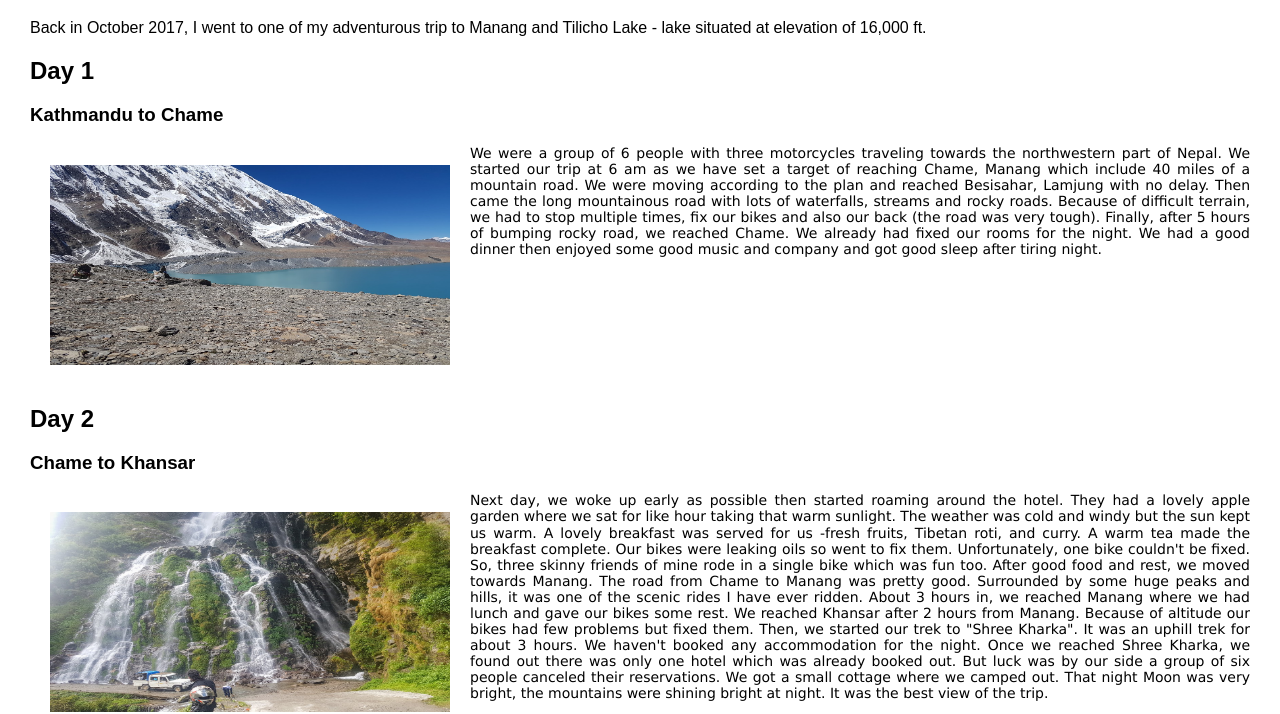
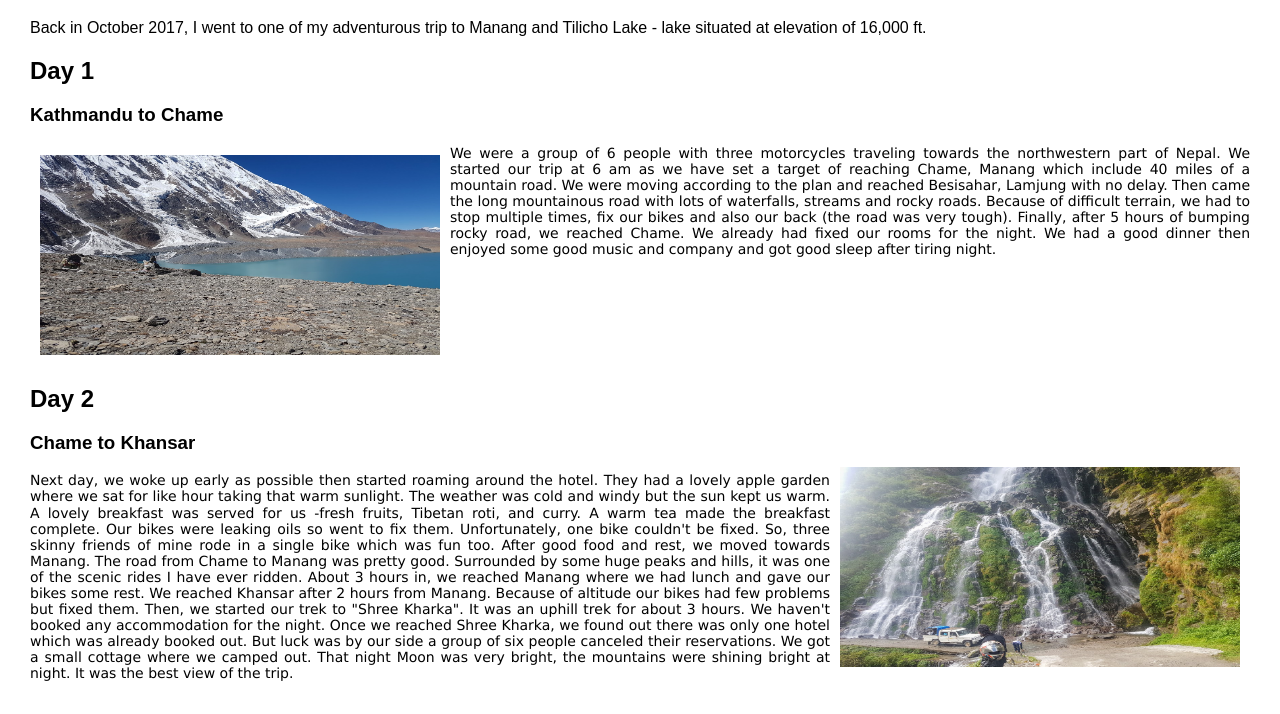
Before and after one commit to mehang/blogpost, a plain HTML site: page index.html in a window 1280 px wide. Shown: the part 121-835 px from the top of the page. Drawn offline with nearby package versions, Linux system fonts and the light colour scheme.

Commit message:
Few CSS changes

```diff
--- a/blog.css
+++ b/blog.css
@@ -11,7 +11,7 @@ img{
 	width:400px;
 	height:200px;
 	float: left;
-	margin: 20px;
+	margin: 10px;
 	overflow:auto;
 }
 .alert-message{
--- a/index.html
+++ b/index.html
@@ -20,15 +20,17 @@
 			<h2> Day 1 </h2>
 			<h3>Kathmandu to Chame</h3>
 
-			<p id="blog-content">
+			<div id="blog-content">
 			<img src="lake_tilicho.jpg" alt="Mt Tilicho and Lake Tilicho situated at 5000m altitude" />
-				We were a group of 6 people with three motorcycles traveling towards the northwestern part of Nepal. We started our trip at 6 am as we have set a target of reaching Chame, Manang which include 40 miles of a mountain road. We were moving according to the plan and reached Besisahar, Lamjung with no delay. Then came the long mountainous road with lots of waterfalls, streams and rocky roads. Because of difficult terrain, we had to stop multiple times, fix our bikes and also our back (the road was very tough). Finally, after 5 hours of bumping rocky road, we reached Chame.  We already had fixed our rooms for the night. We had a good dinner then enjoyed some good music and company and got good sleep after tiring night.
-			</p>
+				<p style="text-align: justify">
+					We were a group of 6 people with three motorcycles traveling towards the northwestern part of Nepal. We started our trip at 6 am as we have set a target of reaching Chame, Manang which include 40 miles of a mountain road. We were moving according to the plan and reached Besisahar, Lamjung with no delay. Then came the long mountainous road with lots of waterfalls, streams and rocky roads. Because of difficult terrain, we had to stop multiple times, fix our bikes and also our back (the road was very tough). Finally, after 5 hours of bumping rocky road, we reached Chame.  We already had fixed our rooms for the night.
+					We had a good dinner then enjoyed some good music and company and got good sleep after tiring night.
+				</p>
+			</div>
 			<h2> Day 2 </h2>
 			<h3>Chame to Khansar </h3>
-
 			<p id="blog-content">
-				<img src = "waterfall.jpg" alt="Waterfall in between Chame and Besisahar with bridge crossing the small river">
+				<img src = "waterfall.jpg" alt="Waterfall in between Chame and Besisahar with bridge crossing the small river" style="float:right;margin-top:-5px;">
 				Next day, we woke up early as possible then started roaming around the hotel. They had a lovely apple garden where we sat for like hour taking that warm sunlight. The weather was cold and windy but the sun kept us warm. A lovely breakfast was served for us -fresh fruits, Tibetan roti, and curry. A warm tea made the breakfast complete. Our bikes were leaking oils so went to fix them. Unfortunately, one bike couldn't be fixed. So, three skinny friends of mine rode in a single bike which was fun too. After good food and rest, we moved towards Manang. The road from Chame to Manang was pretty good. Surrounded by some huge peaks and hills, it was one of the scenic rides I have ever ridden. About 3 hours in, we reached Manang where we had lunch and gave our bikes some rest. We reached Khansar after 2 hours from Manang. Because of altitude our bikes had few problems but fixed them.  Then, we started our trek to "Shree Kharka". It was an uphill trek for about 3 hours.  We haven't booked any accommodation for the night. Once we reached  Shree Kharka, we found out there was only one hotel which was already booked out. But luck was by our side a group of six people canceled their reservations. We got a small cottage where we camped out. That night Moon was very bright, the mountains were shining bright at night. It was the best view of the trip.
 			</p>
 		</div>
```
